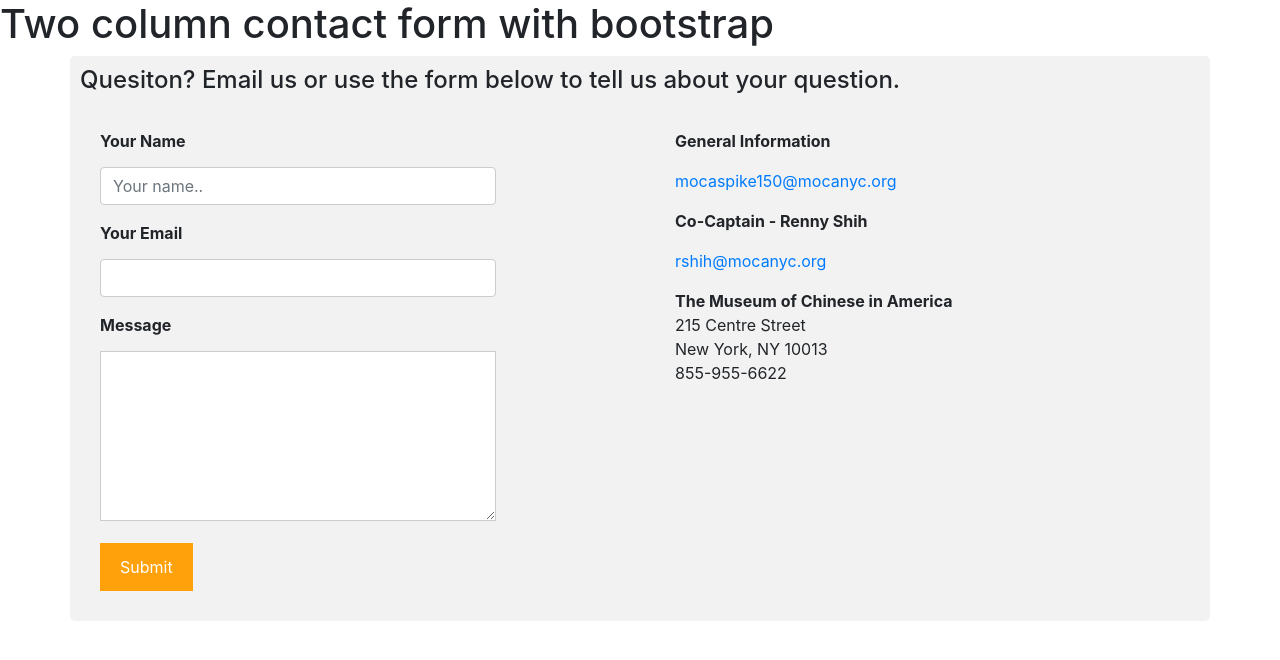
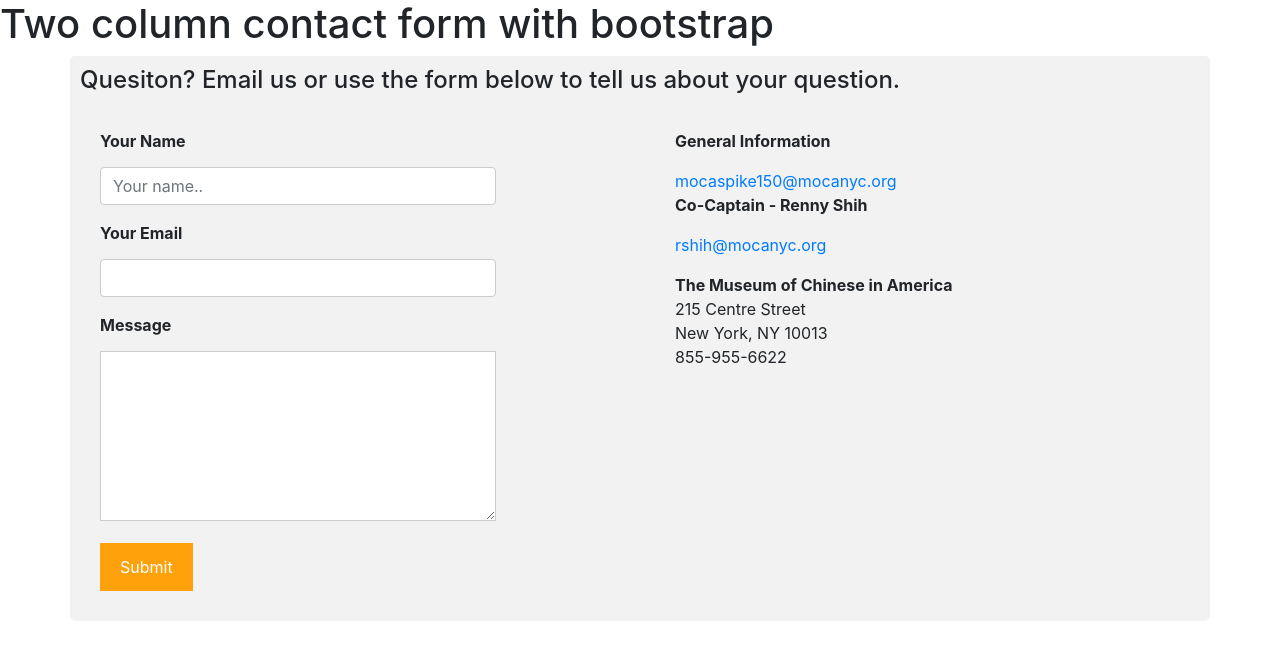
Before and after one commit to mocaspike150/Front-End-Coding, a Jekyll site: the page built from html/contact_us/two-column-contact-form-with-bootstrap.md, in a window 1280 px wide. Shown: the top 660 px of the page. Built offline with Jekyll 4.4.1, drawn with Linux system fonts in a browser that asks for light colours.

```diff
--- a/_includes/two-column-contact-form-with-bootstrap.html
+++ b/_includes/two-column-contact-form-with-bootstrap.html
@@ -88,10 +88,10 @@ input[type=submit]:hover {
 			<div class="contact">
 			   <div class="column">
 				  <p><b>General Information</b></p>
-				  <p><a href="mailto:mocaspike150@mocanyc.org">mocaspike150@mocanyc.org</a></p>
+				  <a href="mailto:mocaspike150@mocanyc.org">mocaspike150@mocanyc.org</a>
 
 				  <p><b>Co-Captain - Renny Shih</b></p>
-				  <p><a href="mailto:rshih@mocanyc.org">rshih@mocanyc.org</a></p>
+				  <a href="mailto:rshih@mocanyc.org">rshih@mocanyc.org</a>
 				   <p></p>
 				   <b>The Museum of Chinese in America</b><br/>
 				   215 Centre Street <br/>
```
